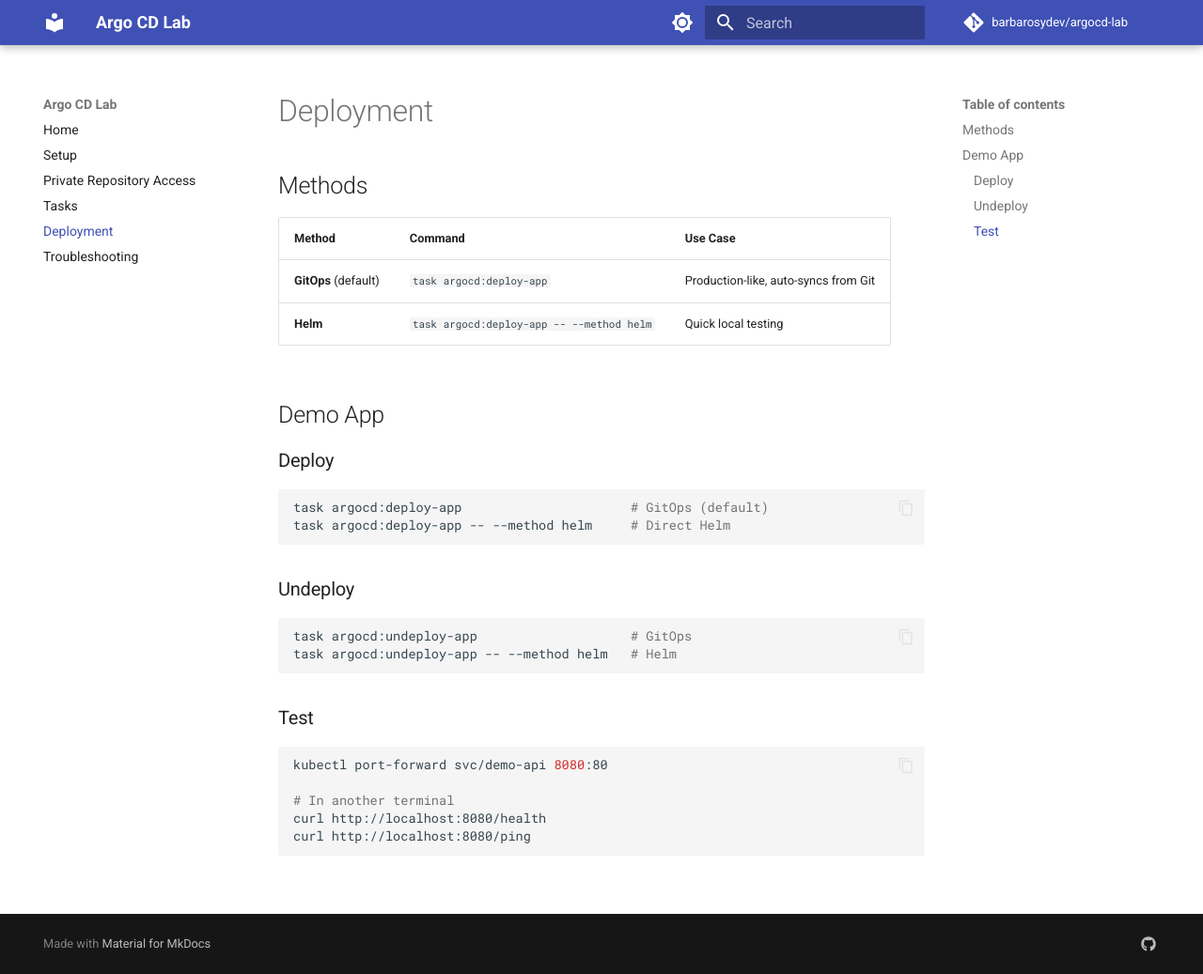
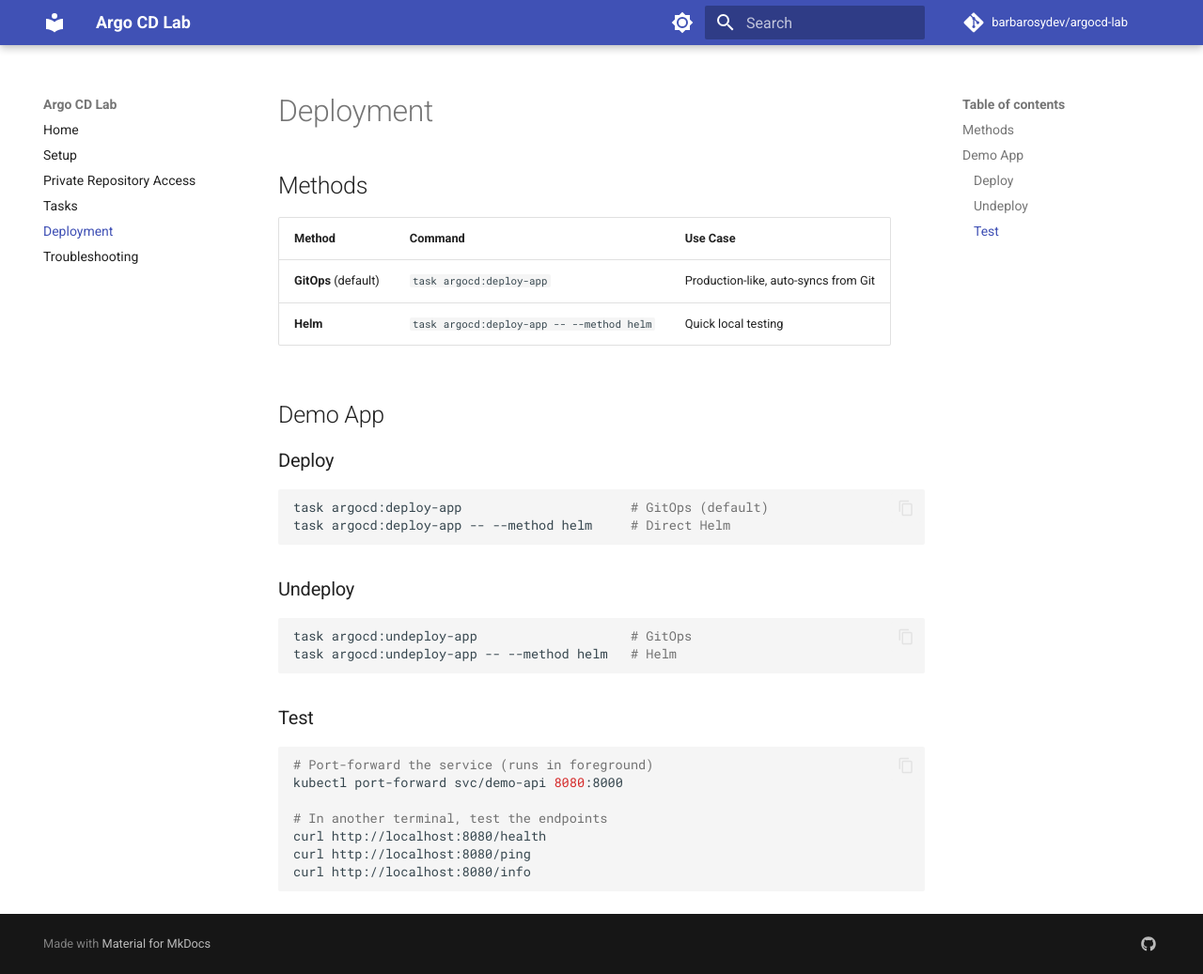
Before and after one commit to barbarosydev/argocd-lab, an MkDocs documentation site: the page built from docs/deployment.md, in a window 1280 px wide and 1037 px high. Shown: the whole window at 94% size. Built offline with MkDocs 1.6.1 and Material for MkDocs 9.7.7, drawn with Linux system fonts in a browser that asks for light colours; comment, search, counter and statistics services are not loaded.

Commit message:
Updarte info of test

````diff
--- a/docs/deployment.md
+++ b/docs/deployment.md
@@ -26,9 +26,11 @@
 ### Test
 
 ```bash
-kubectl port-forward svc/demo-api 8080:80
+# Port-forward the service (runs in foreground)
+kubectl port-forward svc/demo-api 8080:8000
 
-# In another terminal
+# In another terminal, test the endpoints
 curl http://localhost:8080/health
 curl http://localhost:8080/ping
+curl http://localhost:8080/info
 ```
````
Also changed, not shown: 1 other file.
